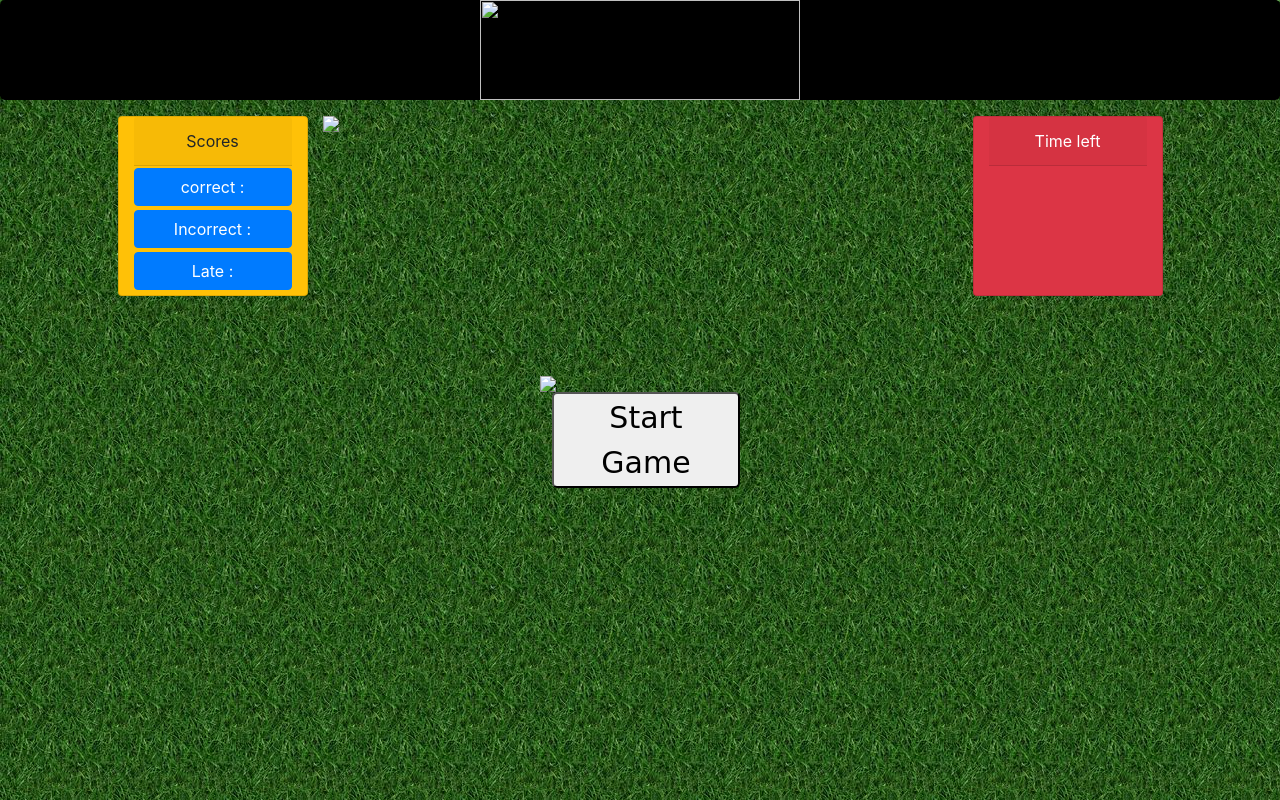
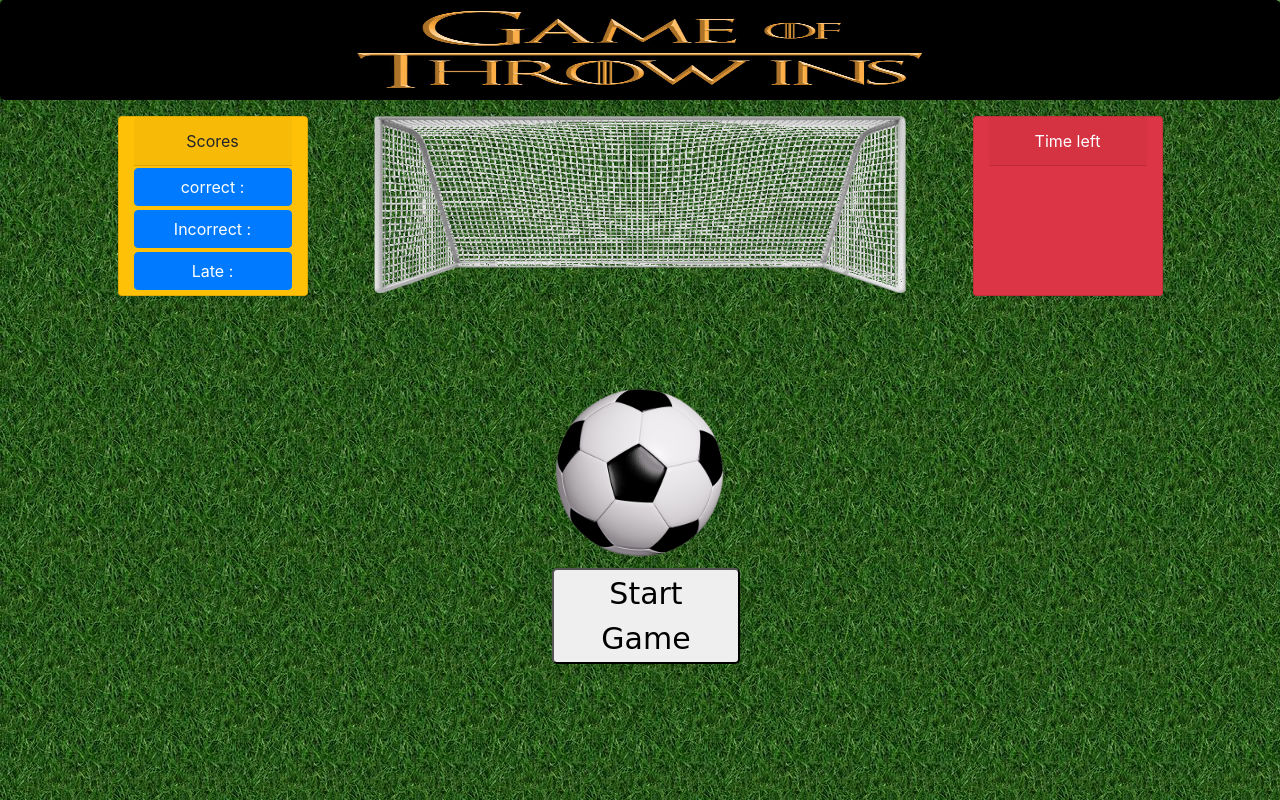
Before and after one commit to rronakk/trivia, a plain HTML site: page index.html in a window 1280 px wide. Drawn offline with nearby package versions, Linux system fonts and the light colour scheme; the site is published under a folder, as on GitHub Pages, so addresses that start at the root find nothing; a web font is replaced by a local one.

Commit message:
updating img tag

```diff
--- a/index.html
+++ b/index.html
@@ -15,7 +15,7 @@
 </head>
 <body>
     <div class="jumbotron">
-            <img src="/assets/images/got2.jpg" class="nav-cover">
+            <img src="assets/images/got2.jpg" class="nav-cover">
     </div>
     <hr>
     <div class="container">
@@ -33,7 +33,7 @@
                 </button>
             </div>
             <div class="col-md-7 ">
-                <img src="/assets/images/goalpostbanner.png" class="img-fluid goal">
+                <img src="assets/images/goalpostbanner.png" class="img-fluid goal">
             </div>
             <div class="time text-white col-md-2 card bg-danger ">
                 <div class="card-header text-center">Time left</div>
@@ -55,7 +55,7 @@
     <div class="p-3 mb-2 text-white container " id="sol"></div>
     </div>
     <div id="start">
-        <img src="/assets/images/football-1.png" class="img-fluid">
+        <img src="assets/images/football-1.png" class="img-fluid">
         <button type="button" class="start-txt">Start Game</button>
     </div>
     <!-- <div id="gameover">
```
